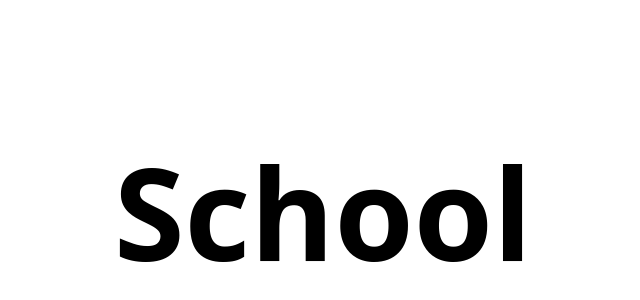
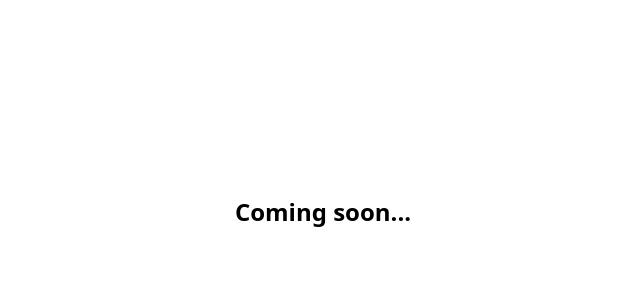
Before and after one commit to Ubaton/ovcc, a Next.js app: page /for-schools in a window 1280 px wide. Shown: the part 188-488 px from the top of the page, without its empty margins (317-957 px from the left). Built offline with nearby package versions, Linux system fonts and the light colour scheme.

Commit message:
font change

```diff
--- a/app/for-schools/page.tsx
+++ b/app/for-schools/page.tsx
@@ -3,7 +3,7 @@ import React from 'react';
 const page = () => {
   return (
     <div className="min-h-screen flex justify-center items-center bg-white text-black">
-      <h1 className="text-9xl font-bold">School</h1>
+      <h1 className="text-2xl font-bold">Coming soon...</h1>
     </div>
   );
 };
```
